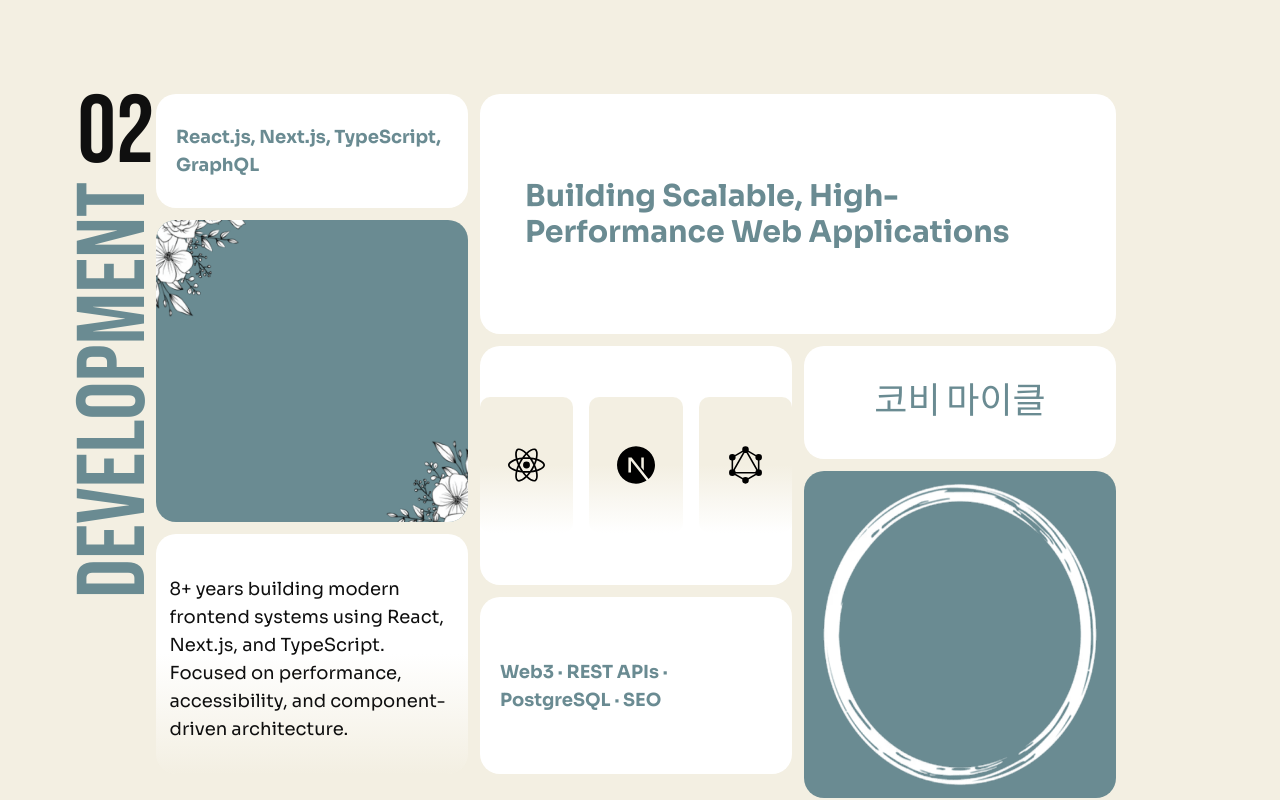
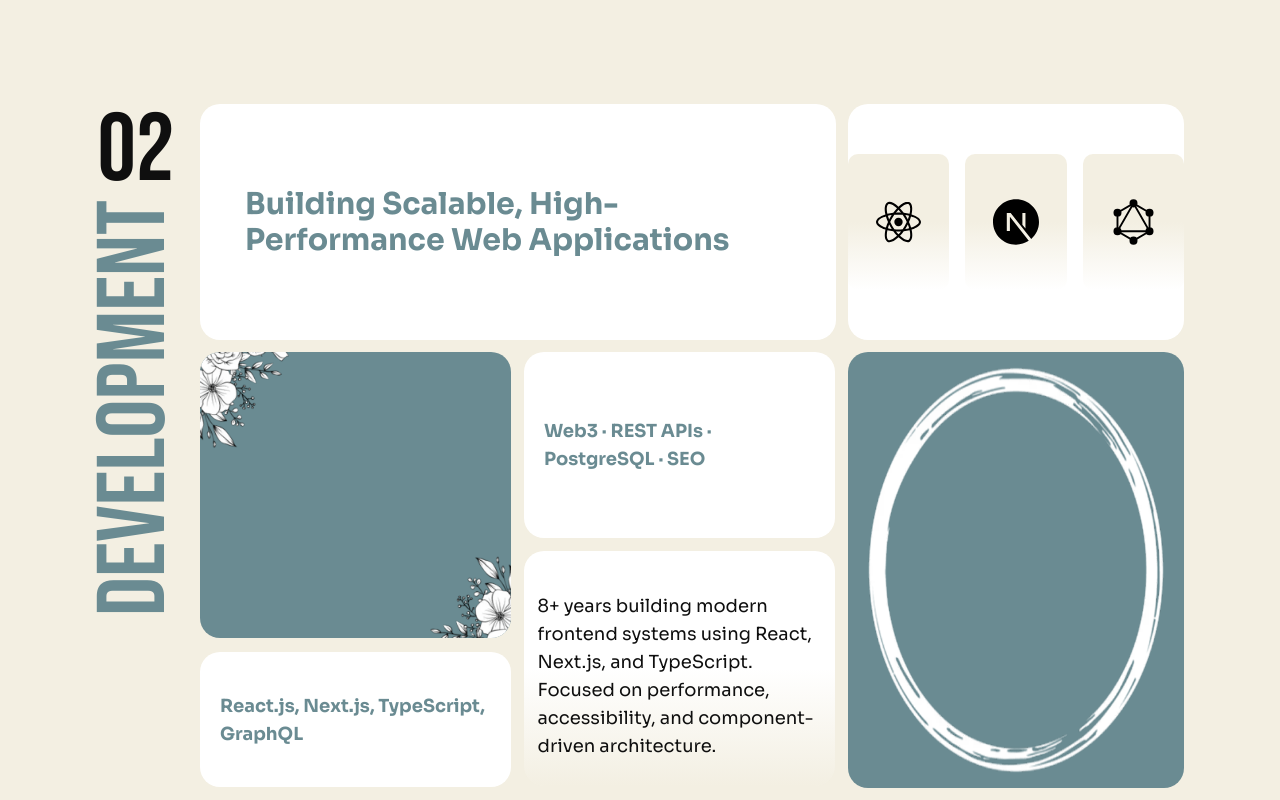
Before and after one commit to Kobeboy15/team_portfolio, a Next.js app: page / in a window 1280 px wide. Shown: the part 4214-5014 px from the top of the page. Built offline with nearby package versions, Linux system fonts and the light colour scheme.

Commit message:
fix: maintain card aspect ratio

```diff
--- a/src/components/sections/SkillsSection.tsx
+++ b/src/components/sections/SkillsSection.tsx
@@ -18,17 +18,17 @@ export function SkillsSection() {
                             <span className="text-(--token-accent)">{skill.name.toUpperCase()}</span>
                         </div>
 
-                        <div className="font-bebas text-display-48 md:text-display-96 leading-none absolute -left-11 md:-left-22 top-0 hidden md:flex flex-col gap-0 items-center">
-                            <span>
-                                {String(skill.order).padStart(2, '0')}
-                            </span>
-                            <span className="text-(--token-accent) [writing-mode:vertical-rl] rotate-180">
-                                {skill.name.toUpperCase()}
-                            </span>
-                        </div>
+                        <div className="flex justify-center items-center w-full h-full p-2 md:px-0">
+                            <div className="inline-flex flex-row">
+                                <div className="font-bebas text-display-96 leading-none hidden md:flex flex-col gap-0 items-center mr-4 shrink-0">
+                                    <span>{String(skill.order).padStart(2, '0')}</span>
+                                    <span className="text-(--token-accent) [writing-mode:vertical-rl] rotate-180">
+                                        {skill.name.toUpperCase()}
+                                    </span>
+                                </div>
 
-                        <div className="flex justify-center items-center w-full h-full p-2 md:px-0">
-                            <BentoGrid items={skill.bento} variant={skill.gridVariant} />
+                                <BentoGrid items={skill.bento} variant={skill.gridVariant} />
+                            </div>
                         </div>
                     </div>
                 </div>
--- a/src/components/ui/BentoGrid.tsx
+++ b/src/components/ui/BentoGrid.tsx
@@ -1,7 +1,7 @@
 import { BentoItem } from "@/src/types/skills";
 import { GridVariants } from "@/src/types/skills";
 
-import { Card } from "./Card";
+import { Card, CardSize } from "./Card";
 import { CardContent } from "./CardContent";
 import { CardDecor } from "./CardDecor";
 
@@ -13,18 +13,28 @@ const ROWS = 11;
 const MOBILE_COLS = 2;
 const MOBILE_ROWS = 5;
 
+const SLOT_SIZE: Record<string, CardSize> = {
+  card1: "1",
+  card2: "2",
+  card3: "3",
+  card4: "4",
+  card5: "5",
+  card6: "6",
+  card7: "7",
+};
+
 export function BentoGrid({ items, variant }: { items: BentoItem[]; variant?: number }) {
     const desktopCards = fillGrid(items, desktopGridVariants[(variant ?? 1) - 1]);
     const mobileCards = fillGrid(items, mobileGridVariants[(variant ?? 1) - 1]);
 
     return (
-        <div className="w-full h-full flex justify-center items-center">
+        <div className="h-full flex justify-center items-center">
             {/* Desktop grid */}
             <div
-                className="hidden md:grid gap-1 md:gap-3 h-full w-full"
+                className="hidden md:grid gap-3"
                 style={{
-                    gridTemplateColumns: `repeat(${COLS}, 1fr)`,
-                    gridTemplateRows: `repeat(${ROWS}, 1fr)`,
+                    gridTemplateColumns: `repeat(${COLS}, auto)`,
+                    gridTemplateRows: `repeat(${ROWS}, auto)`,
                 }}
             >
                 {desktopCards}
@@ -55,7 +65,7 @@ function fillGrid(
     for (const item of items) {
         cards.push(
             <div key={item.slot} style={variants[item.slot]}>
-                <Card variant={item.cardVariant ?? "background2"}>
+                <Card variant={item.cardVariant ?? "background2"}  size={SLOT_SIZE[item.slot]}>
                     <CardContent content={item.content} />
                 </Card>
             </div>
@@ -66,7 +76,7 @@ function fillGrid(
         if (!usedSlots.has(slot)) {
             cards.push(
                 <div key={slot} style={variants[slot]}>
-                    <Card variant="accent">
+                    <Card variant="accent" size={SLOT_SIZE[slot]}>
                         <CardDecor slot={slot} />
                     </Card>
                 </div>
--- a/src/components/ui/Card.tsx
+++ b/src/components/ui/Card.tsx
@@ -1,6 +1,8 @@
-import React from "react";
+"use client";
 
-type CardSize = "1" | "2" | "3" | "4" | "5" | "6" | "7";
+import React, { useEffect, useState } from "react";
+
+export type CardSize = "1" | "2" | "3" | "4" | "5" | "6" | "7";
 
 const sizeDimensions: Record<
   CardSize,
@@ -41,13 +43,28 @@ function cn(...classes: (string | undefined)[]): string {
   return classes.filter(Boolean).join(" ");
 }
 
+function useIsMd() {
+  const [isMd, setIsMd] = useState(false);
+
+  useEffect(() => {
+    const mq = window.matchMedia("(min-width: 768px)");
+    setIsMd(mq.matches);
+    const handler = (e: MediaQueryListEvent) => setIsMd(e.matches);
+    mq.addEventListener("change", handler);
+    return () => mq.removeEventListener("change", handler);
+  }, []);
+
+  return isMd;
+}
+
 export function Card({
   size,
   variant = "background2",
   className,
   children,
 }: CardProps) {
-  const dimensions = size ? sizeDimensions[size] : undefined;
+  const isMd = useIsMd();
+  const dimensions = size && isMd ? sizeDimensions[size] : undefined;
   const isGradient = variant === "gradient";
 
   const style: React.CSSProperties = {
--- a/src/data/skills.ts
+++ b/src/data/skills.ts
@@ -7,6 +7,7 @@ export const skills: Skill[] = [
     bento: [
       {
         slot: "card1",
+        test: 1,
         content:
         {
           type: "heading",
@@ -15,6 +16,7 @@ export const skills: Skill[] = [
       },
       {
         slot: "card3",
+        test: 3,
         cardVariant: "gradient",
         content:
         {
@@ -25,6 +27,7 @@ export const skills: Skill[] = [
       },
       {
         slot: "card4",
+        test: 4,
         content:
         {
           type: "icon",
@@ -36,6 +39,7 @@ export const skills: Skill[] = [
       },
       {
         slot: "card5",
+        test: 5,
         content:
         {
           type: "icon-carousel",
@@ -59,6 +63,7 @@ export const skills: Skill[] = [
       },
       {
         slot: "card6",
+        test: 6,
         content:
         {
           type: "sub-heading",
@@ -70,7 +75,7 @@ export const skills: Skill[] = [
   {
     order: 2,
     name: "Development",
-    gridVariant: 3,
+    // gridVariant: 3,
     bento: [
       {
         slot: "card1",
@@ -131,7 +136,7 @@ export const skills: Skill[] = [
   {
     order: 3,
     name: "Operations",
-    gridVariant: 2,
+    // gridVariant: 2,
     bento: [
       {
         slot: "card1",
--- a/src/types/skills.ts
+++ b/src/types/skills.ts
@@ -7,6 +7,7 @@ export type Skill = {
 
 export type BentoItem = {
   slot: "card1" | "card2" | "card3" | "card4" | "card5" | "card6" | "card7";
+  test?: number;
   content: BentoContent;
   cardVariant?: "background2" | "accent" | "gradient";
 }
```
